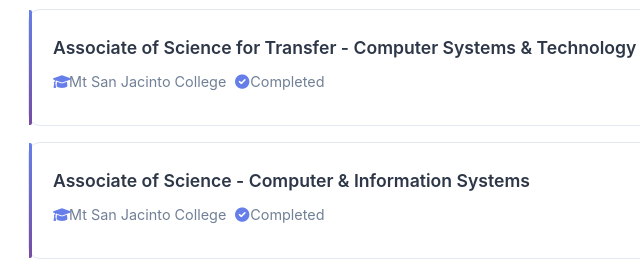
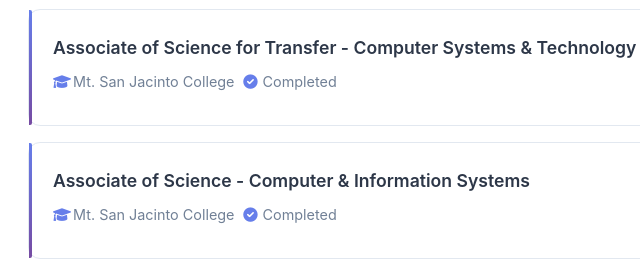
Before and after one commit to markmdagitboy/markmdagitboy.github.io, a plain HTML site: page index.html in a window 1280 px wide. Shown: the part 1487-1763 px from the top of the page, 176-816 px from the left. Drawn offline with Linux system fonts and the light colour scheme.

Commit message:
7-21-2025 13:15

```diff
--- a/index.html
+++ b/index.html
@@ -92,22 +92,22 @@
                     <article class="entry">
                         <h3 class="entry-title">Bachelor of Science - Computer Science</h3>
                         <div class="entry-meta">
-                            <span><i class="fas fa-graduation-cap" aria-hidden="true"></i>California State University San Bernardino</span>
-                            <span><i class="fas fa-clock" aria-hidden="true"></i>In Progress</span>
+                            <span><i class="fas fa-graduation-cap" aria-hidden="true"></i> California State University San Bernardino</span>
+                            <span><i class="fas fa-clock" aria-hidden="true"></i> In Progress</span>
                         </div>
                     </article>
                     <article class="entry">
                         <h3 class="entry-title">Associate of Science for Transfer - Computer Systems & Technology</h3>
                         <div class="entry-meta">
-                            <span><i class="fas fa-graduation-cap" aria-hidden="true"></i>Mt San Jacinto College</span>
-                            <span><i class="fas fa-check-circle" aria-hidden="true"></i>Completed</span>
+                            <span><i class="fas fa-graduation-cap" aria-hidden="true"></i> Mt. San Jacinto College</span>
+                            <span><i class="fas fa-check-circle" aria-hidden="true"></i> Completed</span>
                         </div>
                     </article>
                     <article class="entry">
                         <h3 class="entry-title">Associate of Science - Computer & Information Systems</h3>
                         <div class="entry-meta">
-                            <span><i class="fas fa-graduation-cap" aria-hidden="true"></i>Mt San Jacinto College</span>
-                            <span><i class="fas fa-check-circle" aria-hidden="true"></i>Completed</span>
+                            <span><i class="fas fa-graduation-cap" aria-hidden="true"></i> Mt. San Jacinto College</span>
+                            <span><i class="fas fa-check-circle" aria-hidden="true"></i> Completed</span>
                         </div>
                     </article>
                 </section>
```
